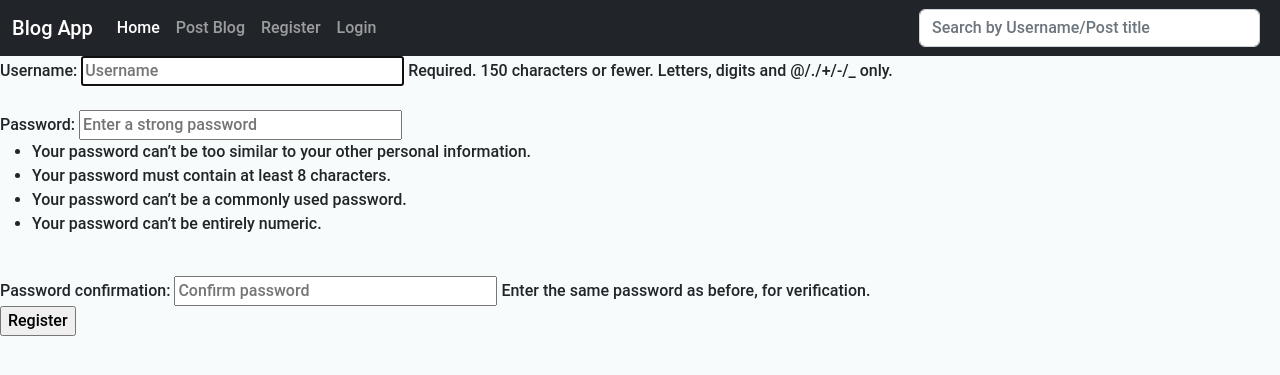
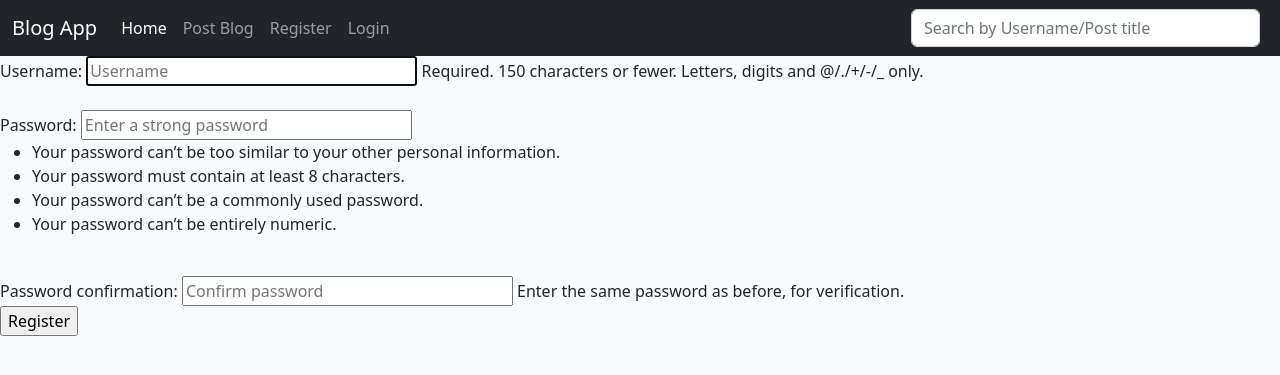
Before and after one commit to shibushrestha/Blog-App, a Django app: page /Blog/register/ in a window 1280 px wide. Shown: the top 375 px of the page. Run offline with Django 4.2, Linux system fonts and the light colour scheme; some libraries are stand-ins or nearby versions; some web fonts are replaced.

Commit message:
fonts not working properly

```diff
--- a/project/Blog/static/Blog/CSS/main.css
+++ b/project/Blog/static/Blog/CSS/main.css
@@ -1,15 +1,12 @@
 *{
-    font-family: 'Roboto Medium', sans-serif;
-    font-weight: 100;
-    font-size: medium;
+    box-sizing: border-box;
 }
 
 body{
     background-color: rgba(  248, 251, 251 );
 }
 
-h1{
-    font-family: 'FreeSans', sans-serif;
+h1, h2, h3{
     font-weight: 300;
     color: rgba(  23, 26, 33 );
 
--- a/project/Blog/templates/Blog/main.html
+++ b/project/Blog/templates/Blog/main.html
@@ -9,8 +9,6 @@
         <meta name="viewport" content="width=device-width, initial-scale=1">
         <!-- Bootstrap CSS-->
         <link href="https://cdn.jsdelivr.net/npm/bootstrap@5.2.3/dist/css/bootstrap.min.css" rel="stylesheet" integrity="sha384-rbsA2VBKQhggwzxH7pPCaAqO46MgnOM80zW1RWuH61DGLwZJEdK2Kadq2F9CUG65" crossorigin="anonymous">
-        <link href="https://fonts.cdnfonts.com/css/roboto" rel="stylesheet">
-        <link href="https://fonts.cdnfonts.com/css/freesans-2" rel="stylesheet">
         {% load static %}
         <link href="{% static 'Blog/CSS/main.css' %}" rel="stylesheet">
     </head>
```
